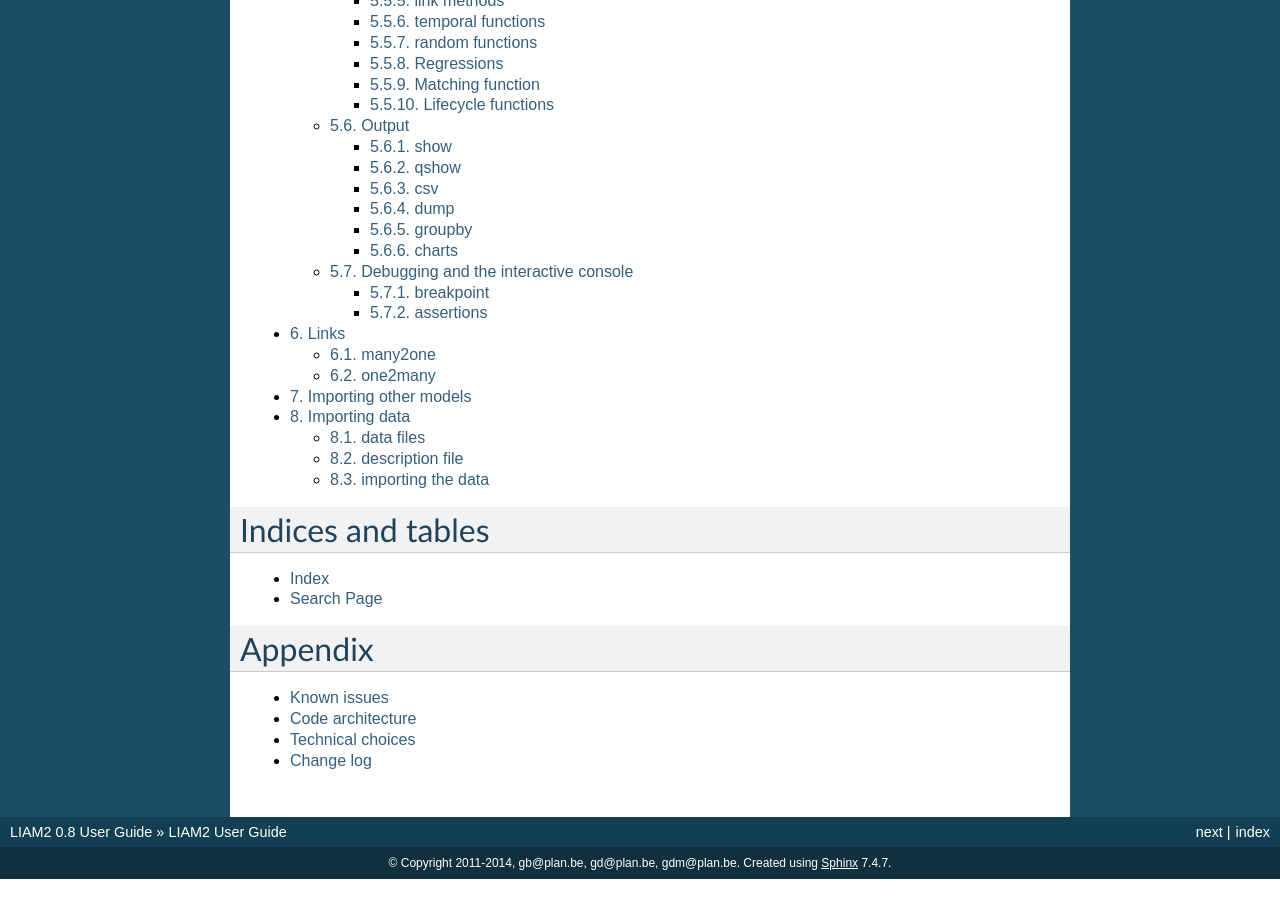
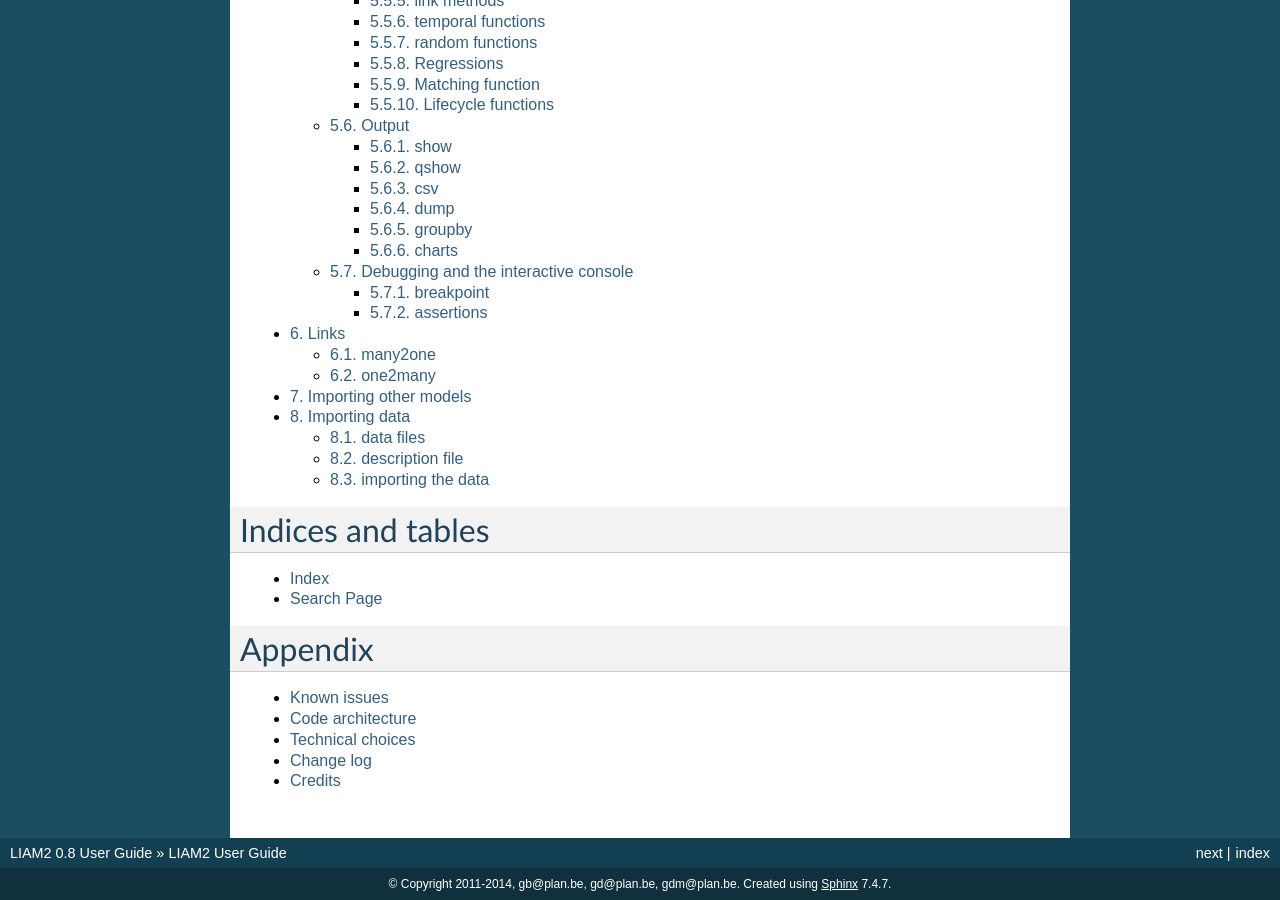
Before and after one commit to liam2/liam2, a Sphinx documentation site: the page built from doc/usersguide/source/index.rst, in a window 1280 px wide and 900 px high, scrolled down 1078 px. Built offline with Sphinx 7.4.7, drawn with Linux system fonts in a browser that asks for light colours; formulas are drawn with MathJax 3; before the commit the page ends 1957 px from its top, so only the background shows below that.

Commit message:
include detailed credits in user guide

```diff
--- /dev/null
+++ b/doc/usersguide/source/credits.rst
@@ -0,0 +1,3 @@
+.. _credits:
+
+.. include:: ../../../CREDITS.rst
--- a/doc/usersguide/source/index.rst
+++ b/doc/usersguide/source/index.rst
@@ -29,3 +29,4 @@
    architecture
    technicalchoices
    changes
+   credits
```
